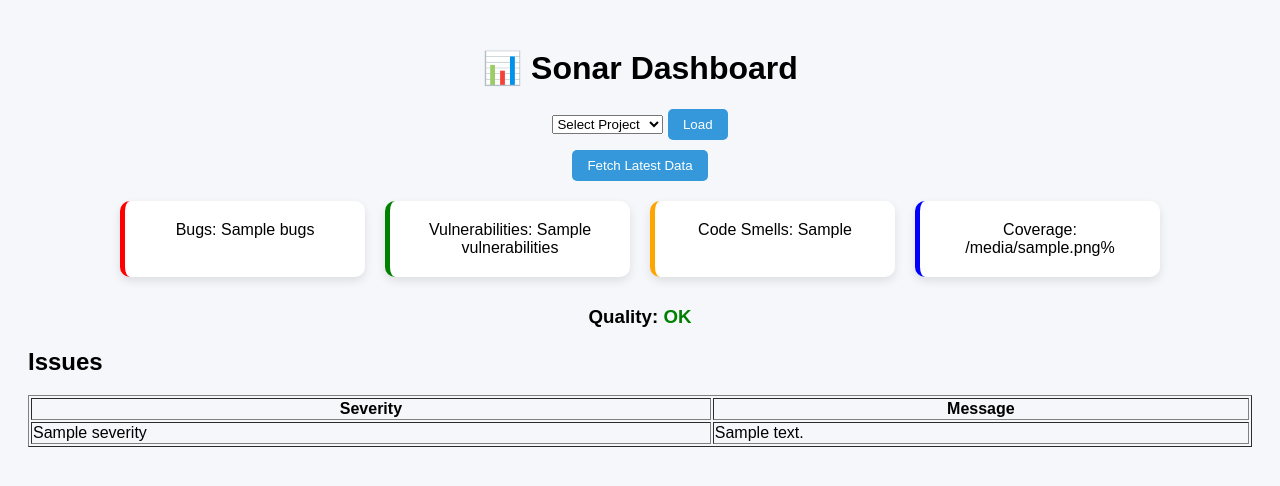
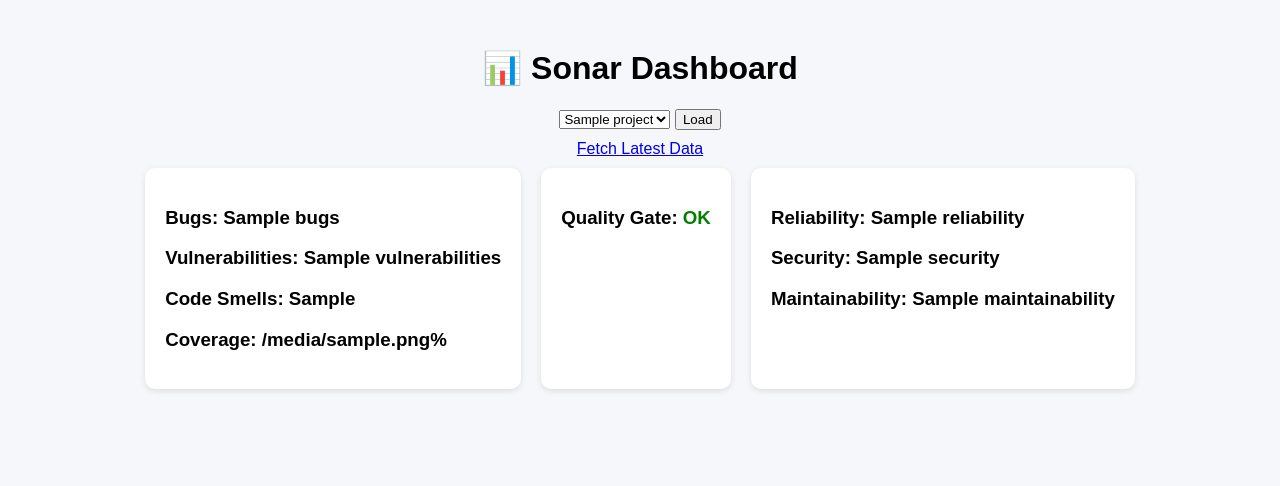
Before and after one commit to manojcm2010/manoj, a Flask app: template templates/dashboard.html in a window 1280 px wide. Shown: the top 486 px of the page. Run offline with Flask 3, Linux system fonts and the light colour scheme; the template is opened without the code that fills it: most values are stand-ins (such as "Sample title", 1, 10 or a date in 2020).

Commit message:
Newly updated

```diff
--- a/app.py
+++ b/app.py
@@ -4,8 +4,8 @@ import mysql.connector
 
 app = Flask(__name__)
 
-SONAR_URL = "http://54.174.202.113:9000/"
-TOKEN = "squ_aa760b4289151ae8ad517aa31c66da62ab713f43"
+SONAR_URL = "http://3.80.138.17:9000"
+TOKEN = "squ_4f7ac18302a201ff8063adbbe59d1c2f8bdb4307"
 
 DB = {
     "host": "localhost",
@@ -14,13 +14,11 @@ DB = {
     "database": "sonar_dashboard"
 }
 
-
-# ---------------- DB CONNECTION ---------------- #
 def db_conn():
     return mysql.connector.connect(**DB)
 
 
-# ---------------- FETCH PROJECTS ---------------- #
+# -------- FETCH PROJECTS -------- #
 def fetch_projects():
     try:
         r = requests.get(f"{SONAR_URL}/api/projects/search", auth=(TOKEN, ""))
@@ -29,7 +27,7 @@ def fetch_projects():
         return []
 
 
-# ---------------- FETCH METRICS ---------------- #
+# -------- FETCH METRICS -------- #
 def fetch_metrics(project_key):
     try:
         params = {
@@ -37,9 +35,10 @@ def fetch_metrics(project_key):
             "metricKeys": "bugs,vulnerabilities,code_smells,coverage,duplicated_lines_density"
         }
         r = requests.get(f"{SONAR_URL}/api/measures/component", params=params, auth=(TOKEN, ""))
+
         data = r.json()
+        metrics = {}
 
-        metrics = {}
         for m in data.get("component", {}).get("measures", []):
             metrics[m["metric"]] = float(m.get("value", 0))
 
@@ -48,7 +47,7 @@ def fetch_metrics(project_key):
         return {}
 
 
-# ---------------- FETCH QUALITY ---------------- #
+# -------- FETCH QUALITY -------- #
 def fetch_quality(project_key):
     try:
         r = requests.get(
@@ -61,7 +60,7 @@ def fetch_quality(project_key):
         return "UNKNOWN"
 
 
-# ---------------- FETCH RATINGS ---------------- #
+# -------- FETCH RATINGS -------- #
 def fetch_ratings(project_key):
     try:
         params = {
@@ -69,6 +68,7 @@ def fetch_ratings(project_key):
             "metricKeys": "reliability_rating,security_rating,sqale_rating"
         }
         r = requests.get(f"{SONAR_URL}/api/measures/component", params=params, auth=(TOKEN, ""))
+
         data = r.json()
 
         rating_map = {"1.0": "A", "2.0": "B", "3.0": "C", "4.0": "D", "5.0": "E"}
@@ -82,7 +82,7 @@ def fetch_ratings(project_key):
         return {}
 
 
-# ---------------- FETCH ISSUES ---------------- #
+# -------- FETCH ISSUES -------- #
 def fetch_issues(project_key):
     try:
         r = requests.get(
@@ -95,7 +95,7 @@ def fetch_issues(project_key):
         return []
 
 
-# ---------------- SAVE DATA ---------------- #
+# -------- SAVE DATA -------- #
 def save_data(project_key, metrics, quality, ratings, issues):
     conn = db_conn()
     cur = conn.cursor()
@@ -145,7 +145,7 @@ def save_data(project_key, metrics, quality, ratings, issues):
     conn.close()
 
 
-# ---------------- ROUTES ---------------- #
+# -------- ROUTES -------- #
 
 @app.route("/", methods=["GET", "POST"])
 def dashboard():
@@ -158,59 +158,28 @@ def dashboard():
         conn = db_conn()
         cur = conn.cursor(dictionary=True)
 
-        # Metrics
-        cur.execute("""
-            SELECT * FROM metrics
-            WHERE project_key=%s
-            ORDER BY id DESC LIMIT 1
-        """, (selected_project,))
+        cur.execute("SELECT * FROM metrics WHERE project_key=%s ORDER BY id DESC LIMIT 1", (selected_project,))
         metrics = cur.fetchone()
 
-        # Quality
-        cur.execute("""
-            SELECT * FROM quality_gate
-            WHERE project_key=%s
-            ORDER BY id DESC LIMIT 1
-        """, (selected_project,))
+        cur.execute("SELECT * FROM quality_gate WHERE project_key=%s ORDER BY id DESC LIMIT 1", (selected_project,))
         quality = cur.fetchone()
 
-        # Ratings
-        cur.execute("""
-            SELECT reliability, security, maintainability
-            FROM ratings
-            WHERE project_key=%s
-            ORDER BY id DESC LIMIT 1
-        """, (selected_project,))
-        r = cur.fetchone()
+        cur.execute("SELECT * FROM ratings WHERE project_key=%s ORDER BY id DESC LIMIT 1", (selected_project,))
+        ratings = cur.fetchone()
 
-        if r:
-            ratings = {
-                "reliability_rating": r["reliability"],
-                "security_rating": r["security"],
-                "sqale_rating": r["maintainability"]
-            }
-
-        # Issues
-        cur.execute("""
-            SELECT severity, message, file, line
-            FROM issues
-            WHERE project_key=%s
-            ORDER BY id DESC LIMIT 10
-        """, (selected_project,))
+        cur.execute("SELECT * FROM issues WHERE project_key=%s ORDER BY id DESC LIMIT 10", (selected_project,))
         issues = cur.fetchall()
 
         cur.close()
         conn.close()
 
-    return render_template(
-        "dashboard.html",
-        projects=projects,
-        selected_project=selected_project,
-        metrics=metrics,
-        quality=quality,
-        ratings=ratings,
-        issues=issues
-    )
+    return render_template("dashboard.html",
+                           projects=projects,
+                           selected_project=selected_project,
+                           metrics=metrics,
+                           quality=quality,
+                           ratings=ratings,
+                           issues=issues)
 
 
 @app.route("/fetch/<project_key>")
@@ -225,6 +194,5 @@ def fetch_store(project_key):
     return redirect(url_for('dashboard'))
 
 
-# ---------------- RUN ---------------- #
 if __name__ == "__main__":
-    app.run(debug=True, use_reloader=False)
+    app.run(debug=True)
--- a/templates/dashboard.html
+++ b/templates/dashboard.html
@@ -13,26 +13,11 @@ h1 { text-align:center; }
     padding:20px;
     margin:10px;
     border-radius:10px;
-    width:200px;
-    text-align:center;
-    box-shadow:0 4px 10px rgba(0,0,0,0.1);
+    box-shadow:0 2px 6px rgba(0,0,0,0.1);
 }
 
-.bugs{border-left:5px solid red;}
-.vuln{border-left:5px solid green;}
-.smells{border-left:5px solid orange;}
-.coverage{border-left:5px solid blue;}
-
-.pass{color:green;}
-.fail{color:red;}
-
-button {
-    padding:8px 15px;
-    background:#3498db;
-    color:white;
-    border:none;
-    border-radius:5px;
-}
+.pass { color:green; font-weight:bold; }
+.fail { color:red; font-weight:bold; }
 </style>
 </head>
 
@@ -40,46 +25,52 @@ button {
 
 <h1>📊 Sonar Dashboard</h1>
 
-<form method="POST" style="text-align:center">
-<select name="project" required>
-<option value="">Select Project</option>
+<form method="POST" style="text-align:center;">
+<select name="project">
 {% for p in projects %}
 <option value="{{p.key}}">{{p.name}}</option>
 {% endfor %}
 </select>
-<button>Load</button>
+
+<button type="submit">Load</button>
 </form>
 
 {% if selected_project %}
-<div style="text-align:center;margin:10px;">
-<a href="/fetch/{{selected_project}}">
-<button>Fetch Latest Data</button>
-</a>
+<div style="text-align:center; margin-top:10px;">
+<a href="/fetch/{{selected_project}}">Fetch Latest Data</a>
 </div>
 {% endif %}
 
+<div class="container">
+
 {% if metrics %}
-<div class="container">
-<div class="card bugs">Bugs: {{metrics.bugs}}</div>
-<div class="card vuln">Vulnerabilities: {{metrics.vulnerabilities}}</div>
-<div class="card smells">Code Smells: {{metrics.code_smells}}</div>
-<div class="card coverage">Coverage: {{metrics.coverage}}%</div>
+<div class="card">
+<h3>Bugs: {{metrics.bugs}}</h3>
+<h3>Vulnerabilities: {{metrics.vulnerabilities}}</h3>
+<h3>Code Smells: {{metrics.code_smells}}</h3>
+<h3>Coverage: {{metrics.coverage}}%</h3>
 </div>
+{% endif %}
 
-<h3 style="text-align:center">
-Quality: <span class="{{'pass' if quality.status=='OK' else 'fail'}}">
+{% if quality %}
+<div class="card">
+<h3>Quality Gate:
+<span class="{{'pass' if quality.status=='OK' else 'fail'}}">
 {{quality.status}}
 </span>
 </h3>
+</div>
+{% endif %}
 
-<h2>Issues</h2>
-<table border="1" width="100%">
-<tr><th>Severity</th><th>Message</th></tr>
-{% for i in issues %}
-<tr><td>{{i.severity}}</td><td>{{i.message}}</td></tr>
-{% endfor %}
-</table>
+{% if ratings %}
+<div class="card">
+<h3>Reliability: {{ratings.reliability}}</h3>
+<h3>Security: {{ratings.security}}</h3>
+<h3>Maintainability: {{ratings.maintainability}}</h3>
+</div>
 {% endif %}
+
+</div>
 
 </body>
 </html>
```
